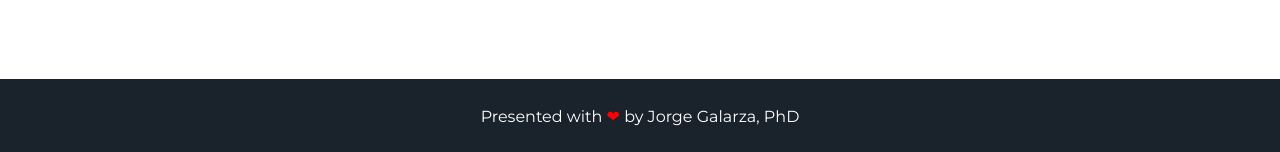
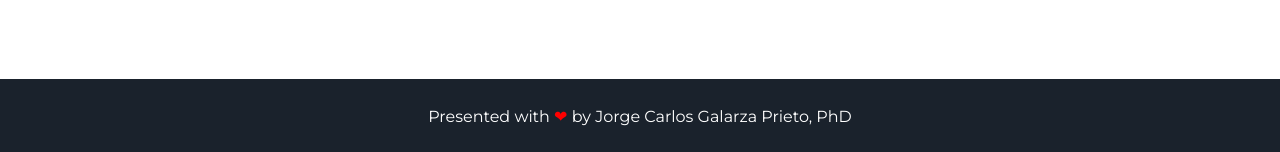
Before and after one commit to jorgegalarza1/jorgegalarza1.github.io, a Jekyll site: the page built from index.html, in a window 1280 px wide and 900 px high, scrolled down 2886 px. Shown: the part 745-897 px from the top of the window. Built offline with Jekyll 4.4.1, drawn with Linux system fonts in a browser that asks for light colours.

Commit message:
Update footer.html

```diff
--- a/_includes/footer.html
+++ b/_includes/footer.html
@@ -1,6 +1,6 @@
 <footer class="footer">
     <!-- <p>&copy; {{ site.username }}</p> -->
-    <p>Presented with <span class="love">❤</span> by <a href="https://github.com/jorgegalarza1">Jorge Galarza, PhD</a></p>
+    <p>Presented with <span class="love">❤</span> by <a href="https://github.com/jorgegalarza1">Jorge Carlos Galarza Prieto, PhD</a></p>
 </footer>
 <script src="{{ '/assets/js/particles.min.js' | prepend: site.baseurl }}"></script>
 <script src="{{ '/assets/js/sweet-scroll.min.js' | prepend: site.baseurl }}"></script>
```
